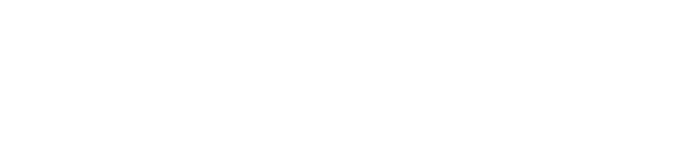
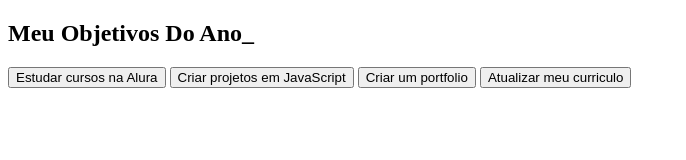
Before and after one commit to anajuliapiovezano/projeto3Ewilson, a plain HTML site: page index.html in a window 1280 px wide. Shown: the whole page, without its empty margins (0-686 px from the left). Drawn offline with Linux system fonts and the light colour scheme.

Commit message:
prototipo html

```diff
--- a/index.html
+++ b/index.html
@@ -7,6 +7,15 @@
     <link rel="stylesheet" href="style.css">
 </head>
 <body>
+   <section class="conteudo-principal">
+    <h2 class="titulo-principa">Meu Objetivos Do Ano_</h2>
+    <div class="botoes">
+        <button class="botao">Estudar cursos na Alura</button>
+        <button class="botao">Criar projetos em JavaScript</button>
+        <button class="botao">Criar um portfolio</button>
+        <button class="botao">Atualizar meu curriculo</button>
 
+    </div>
+   </section>
 </body>
 </html>
```
